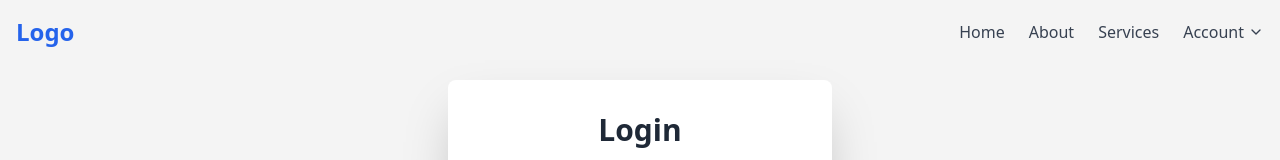
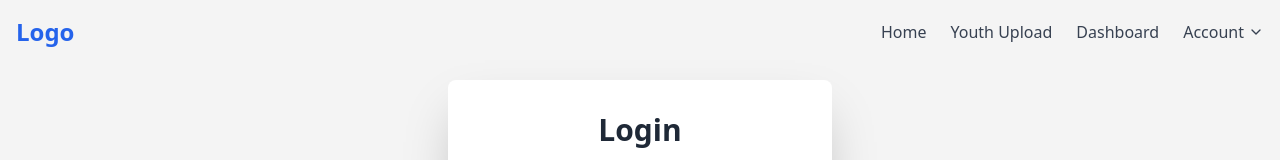
Before and after one commit to Nathilanzi/Database, a React (Vite) app in the folder vite-project/: page /login in a window 1280 px wide. Shown: the top 160 px of the page. Built offline with nearby package versions, Linux system fonts and the light colour scheme; no server answers.

Commit message:
Update navbar to include new components dashboard and youth upload

```diff
--- a/vite-project/src/components/Navbar.jsx
+++ b/vite-project/src/components/Navbar.jsx
@@ -37,16 +37,17 @@
               Home
             </Link>
             <Link
-              to="/about"
+              to="/youthupload"
               className="text-gray-700 hover:text-blue-600 transition-colors duration-300"
               >
-              About
+                Youth Upload
               </Link>
+
             <Link
-              to="/services"
+              to="/dashboard"
               className="text-gray-700 hover:text-blue-600 transition-colors duration-300"
               >
-              Services
+                Dashboard
               </Link>
             <div className="relative">
               <button
@@ -57,6 +58,7 @@
               </button>
               {isDropdownOpen && (
                 <div className="absolute right-0 mt-2 w-48 bg-white rounded-md shadow-lg py-1 z-10">
+
                   <Link
                     to="/login"
                     className="block px-4 py-2 text-sm text-gray-700 hover:bg-gray-100"
@@ -99,16 +101,16 @@
               Home
             </Link>
             <Link
-              to="/about"
-              className="block py-2 text-gray-700 hover:text-blue-600"
+              to="/dashboard"
+              className="text-gray-700 hover:text-blue-600 transition-colors duration-300"
               >
-              About
+                <Link
+              to="/youthupload"
+              className="text-gray-700 hover:text-blue-600 transition-colors duration-300"
+              >
+                Youth Upload
               </Link>
-            <Link
-              to="/services"
-              className="block py-2 text-gray-700 hover:text-blue-600"
-            >
-              Services
+                Dashboard
               </Link>
             <Link
               to="/login"
```
Lines whose indentation alone changed are shown as unchanged.
